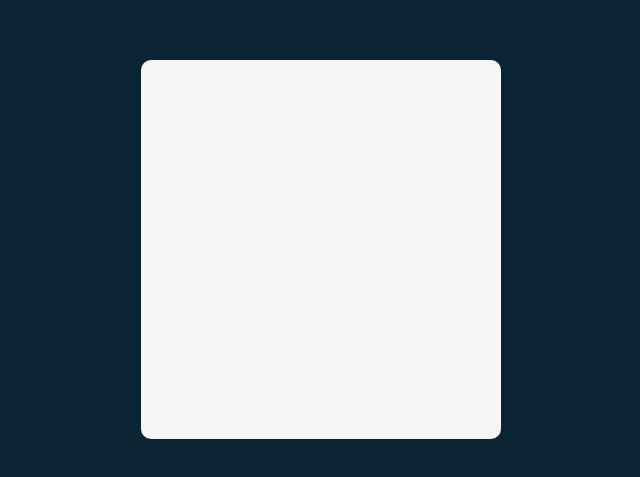
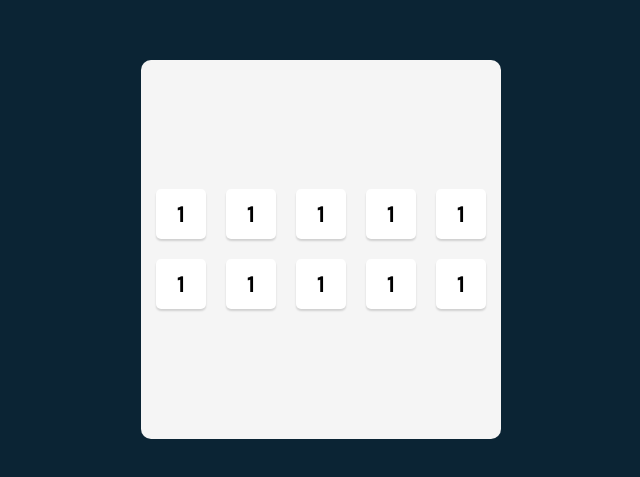
Before and after one commit to Mashha/tenzies-project-scrimba, a React (Vite) app: page / in a window 1280 px wide. Shown: the part 151-628 px from the top of the page, without its empty margins (319-959 px from the left). Built offline with nearby package versions, Linux system fonts and the light colour scheme.

Commit message:
added die components and styles

```diff
--- a/src/App.css
+++ b/src/App.css
@@ -1,3 +1,6 @@
+@import url("https://fonts.googleapis.com/css2?family=Karla:wght@700&display=swap");
+@import url("https://fonts.googleapis.com/css2?family=Inter&display=swap");
+
 *,
 *::before,
 *::after {
@@ -20,4 +23,28 @@ main {
   width: 360px;
   height: 379px;
   border-radius: 10px;
+  display: flex;
+  align-items: center;
+  justify-content: center;
 }
+
+.inner {
+  display: grid;
+  grid-template-columns: repeat(5, 1fr);
+  grid-template-rows: repeat(2, 1fr);
+  justify-items: center;
+  grid-gap: 20px;
+}
+
+.die-div {
+  font-family: "Karla", sans-serif;
+  background-color: #fff;
+  box-shadow: 0 2px 2px 0 rgba(0, 0, 0, 0.15);
+  border-radius: 5px;
+  width: 50px;
+  height: 50px;
+  display: flex;
+  justify-content: center;
+  align-items: center;
+  cursor: pointer;
+}
--- a/src/App.jsx
+++ b/src/App.jsx
@@ -1,7 +1,23 @@
 import "./App.css";
+import Die from "./components/Die";
 
 function App() {
-  return <main></main>;
+  return (
+    <main>
+      <div className="inner">
+        <Die value={1} />
+        <Die value={1} />
+        <Die value={1} />
+        <Die value={1} />
+        <Die value={1} />
+        <Die value={1} />
+        <Die value={1} />
+        <Die value={1} />
+        <Die value={1} />
+        <Die value={1} />
+      </div>
+    </main>
+  );
 }
 
 export default App;
--- /dev/null
+++ b/src/components/Die.jsx
@@ -0,0 +1,7 @@
+export default function Die(props) {
+  return (
+    <div className="die-div">
+      <h2>{props.value}</h2>
+    </div>
+  );
+}
```
